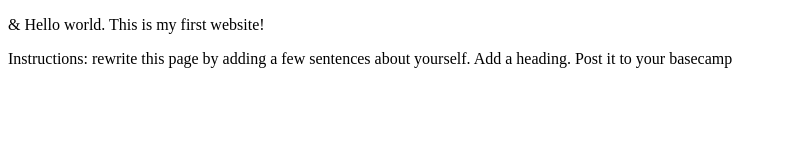
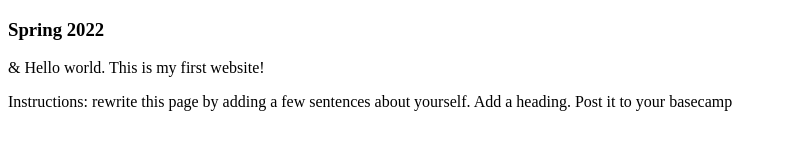
Before and after one commit to Jplewa1/Lab2, a plain HTML site: page index.html in a window 1280 px wide. Shown: the whole page, without its empty margins (0-787 px from the left). Drawn offline with Linux system fonts and the light colour scheme.

Commit message:
Test with first header

```diff
--- a/index.html
+++ b/index.html
@@ -5,7 +5,8 @@
   <title>ITMD-361 Internet Technologies and Web Design</title>
 </head>
 <body>
-  <p>&amp; Hello world. This is my first website!</p>
-  <p>Instructions: rewrite this page by adding a few sentences about yourself. Add a heading. Post it to your basecamp</p>
+	<h3>Spring 2022</h3>
+	<p>&amp; Hello world. This is my first website!</p>
+	<p>Instructions: rewrite this page by adding a few sentences about yourself. Add a heading. Post it to your basecamp</p>
 </body>
 </html>
```
